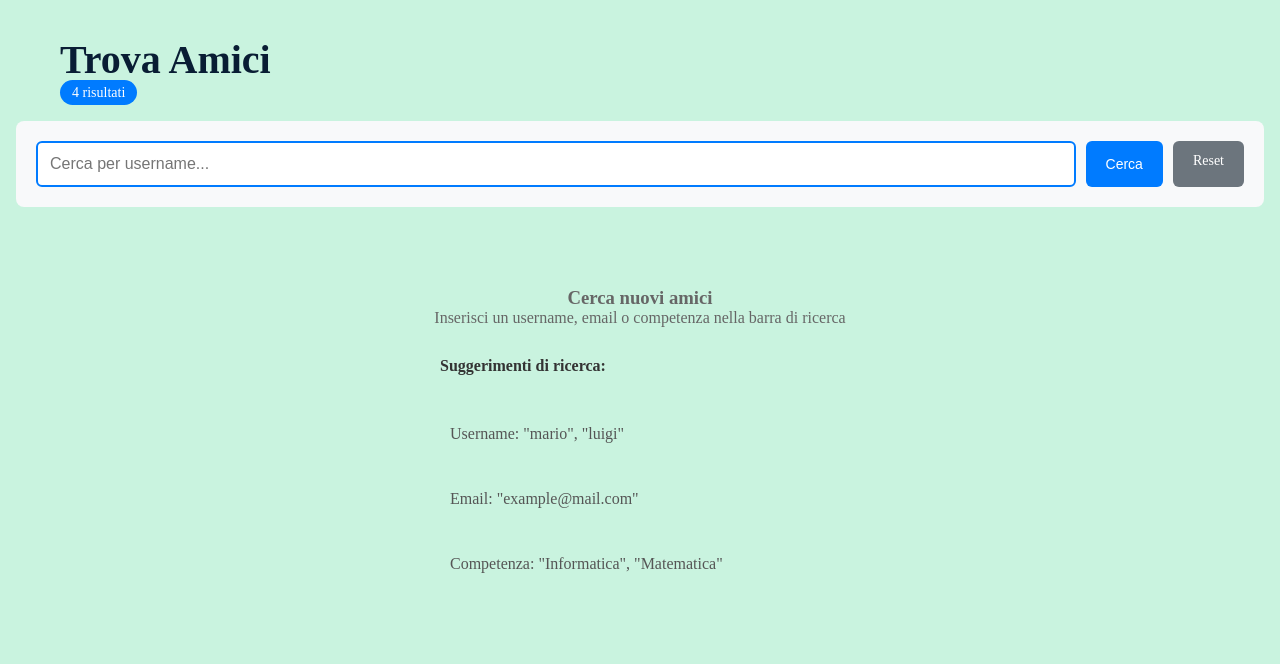
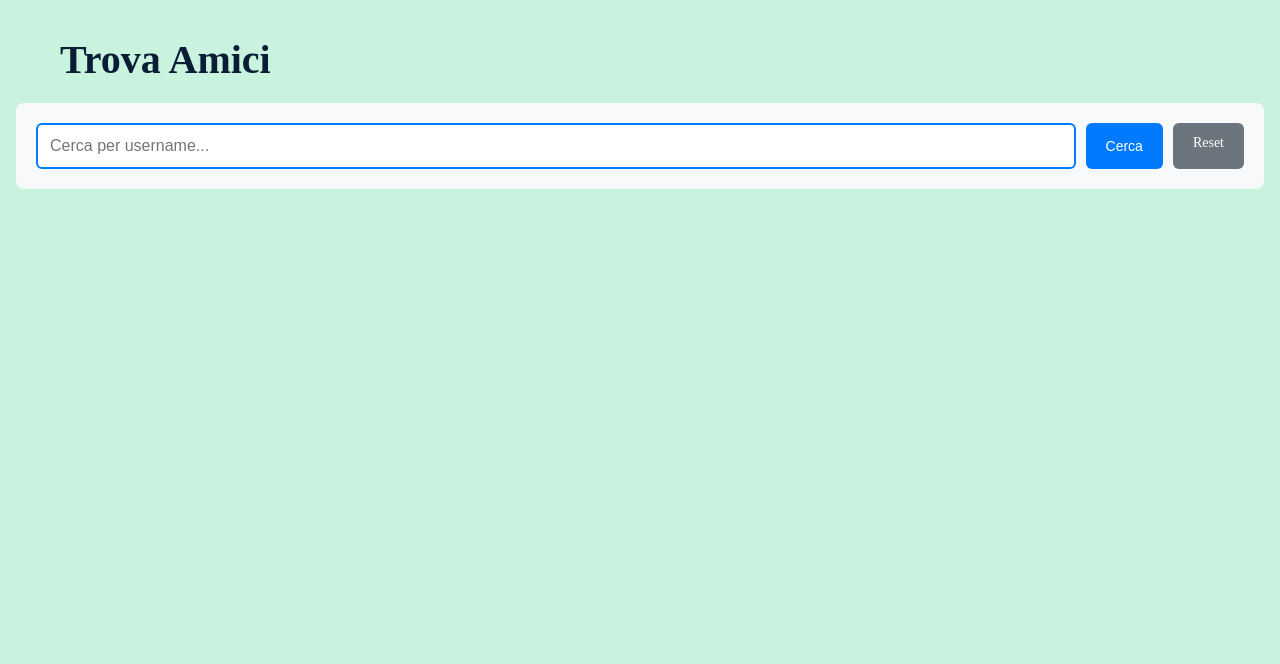
Before and after one commit to jettdrv/progetto_techWeb, a Django app: page /social/search/ in a window 1280 px wide. Shown: the part 50-714 px from the top of the page. Run offline with Django 5.2, Linux system fonts and the light colour scheme; a user stored in the database is signed in; data comes from the database, SQL or seed files in the repository; both versions use the stored data as it was after the commit.

Commit message:
ultimo funzionamento della traccia

```diff
--- a/StudyBuddies/social/templates/social/friend_list.html
+++ b/StudyBuddies/social/templates/social/friend_list.html
@@ -20,6 +20,9 @@ Friends
         {% if f.is_professional and f.expertise_field%}
             <p class="tag-expertise">{{ f.expertise_field }}</p>
         {% endif %}
+        <p>Statistiche:</p>
+        <p>Oggi: {{f.today_hours}}</p>
+        <p>Questa settimana: {{f.week_hours}}</p>
         <a href="{% url 'social:remove_friend' f.id %}" onclick="return confirm('rimuovere {{f.username}} dagli amici?')">Rimuovi</a>
     </div>
 {% endfor %}
--- a/StudyBuddies/social/templates/social/user_search.html
+++ b/StudyBuddies/social/templates/social/user_search.html
@@ -3,9 +3,7 @@
 {% block content %}
 <div class="search-container">
     <h2>Trova Amici</h2>
-    <span class="results-badge">{{ results_count }} risultati</span>
-    </div>
-
+</div>
     <div class="search-box">
         <form method="get" class="search-form">
             <input type="text" name="q" class="search-input"
@@ -19,7 +17,6 @@
             </a>
         </form>
     </div>
-
 
     {% if query %}
         {% if users %}
@@ -39,7 +36,6 @@
                     </div>
                 </div>
 
-
                 <div class="user-tags">
                     <span class="tag user-type">{{ user.get_user_type_display }}</span>
                     {% if user.is_professional and user.expertise_field %}
@@ -54,16 +50,13 @@
                         <span>{{ user.study_sessions.count }} sessioni</span>
                     </div>
                 </div>
-
-
                 <div class="user-actions">
                     {% if user.is_friend %}
                     <span class="friend-badge">
                         <i class="fas fa-check"></i> Già amici
                     </span>
                     {% else %}
-                    <a href="{% url 'social:add_friend' user.id %}" class="add-friend-btn"
-                       onclick="return confirm('Aggiungere {{ user.username }} agli amici?')">
+                    <a href="{% url 'social:send_friend_request' user.id %}" class="add-friend-btn">
                         <i class="fas fa-user-plus"></i> Aggiungi agli amici
                     </a>
                     {% endif %}
@@ -76,25 +69,11 @@
         <div class="no-results">
             <i class="fas fa-search"></i>
             <h3>Nessun utente trovato</h3>
-            <p>Prova con una ricerca diversa per "{{ query }}"</p>
         </div>
         {% endif %}
     {% else %}
 
-    <div class="search-intro">
-        <i class="fas fa-users"></i>
-        <h3>Cerca nuovi amici</h3>
-        <p>Inserisci un username, email o competenza nella barra di ricerca</p>
 
-        <div class="search-tips">
-            <h4>Suggerimenti di ricerca:</h4>
-            <ul>
-                <li><i class="fas fa-user"></i> Username: "mario", "luigi"</li>
-                <li><i class="fas fa-envelope"></i> Email: "example@mail.com"</li>
-                <li><i class="fas fa-briefcase"></i> Competenza: "Informatica", "Matematica"</li>
-            </ul>
-        </div>
-    </div>
     {% endif %}
 </div>
 </div>
--- a/StudyBuddies/social/views.py
+++ b/StudyBuddies/social/views.py
@@ -4,11 +4,19 @@ from users.models import CustomUser
 from django.contrib import messages
 from django.contrib.auth.decorators import login_required
 from django.db.models import Q
-
+from users.views import calculate_today_hours, calculate_week_hours
+from study.models import StudySession
 
 @login_required
 def show_friend_list(request):
     friends = request.user.friends.all()
+    for friend in friends:
+        user_sessions = StudySession.objects.filter(user=friend)
+        today_hours = calculate_today_hours(user_sessions)
+        week_hours = calculate_week_hours(user_sessions)
+
+        friend.today_hours = today_hours
+        friend.week_hours = week_hours
     return render(request, 'social/friend_list.html', {'friends': friends})
 
 
--- a/StudyBuddies/static/css/dashboard.css
+++ b/StudyBuddies/static/css/dashboard.css
@@ -495,8 +495,7 @@
     background: #0056b3;
 }
 
-/* NESSUN RISULTATO */
-.no-results, .search-intro {
+.no-results{
     text-align: center;
     padding: 50px 20px;
     color: #666;
```
Also changed, not shown: StudyBuddies/db.sqlite3.
